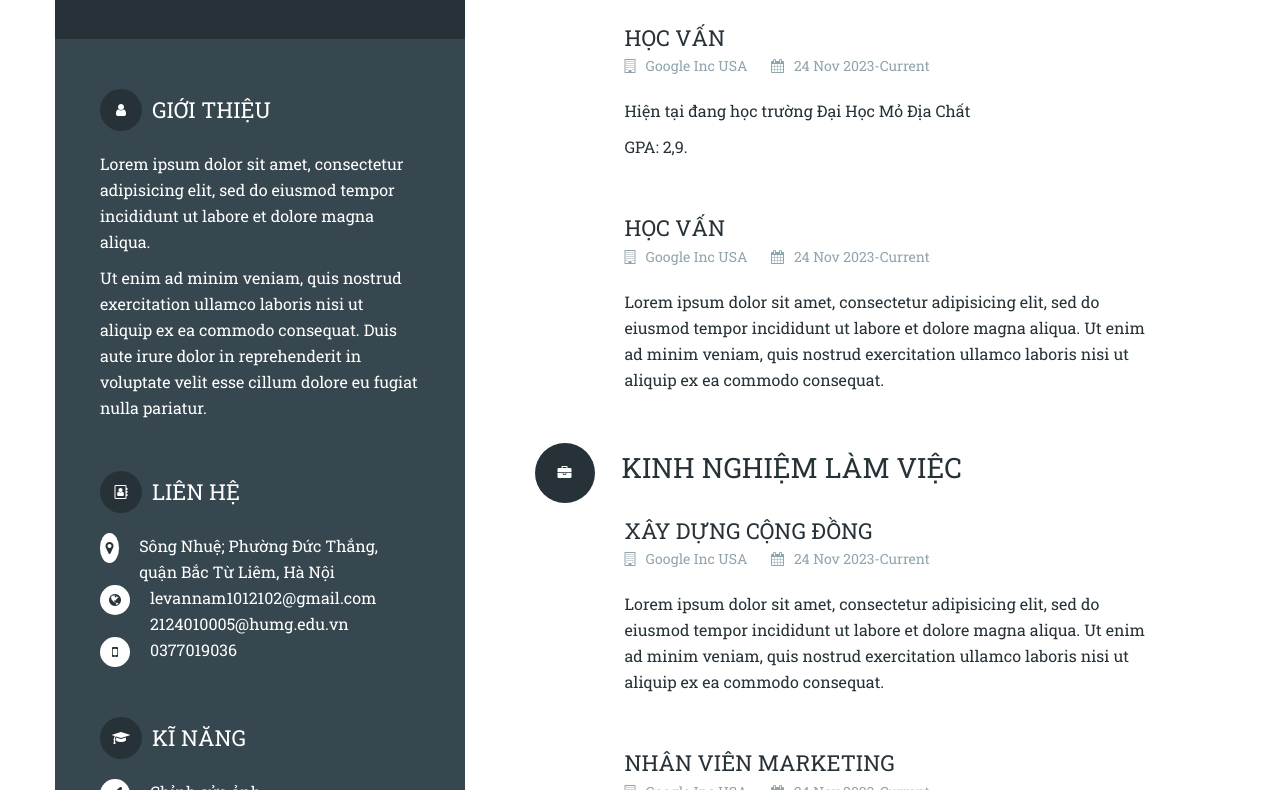
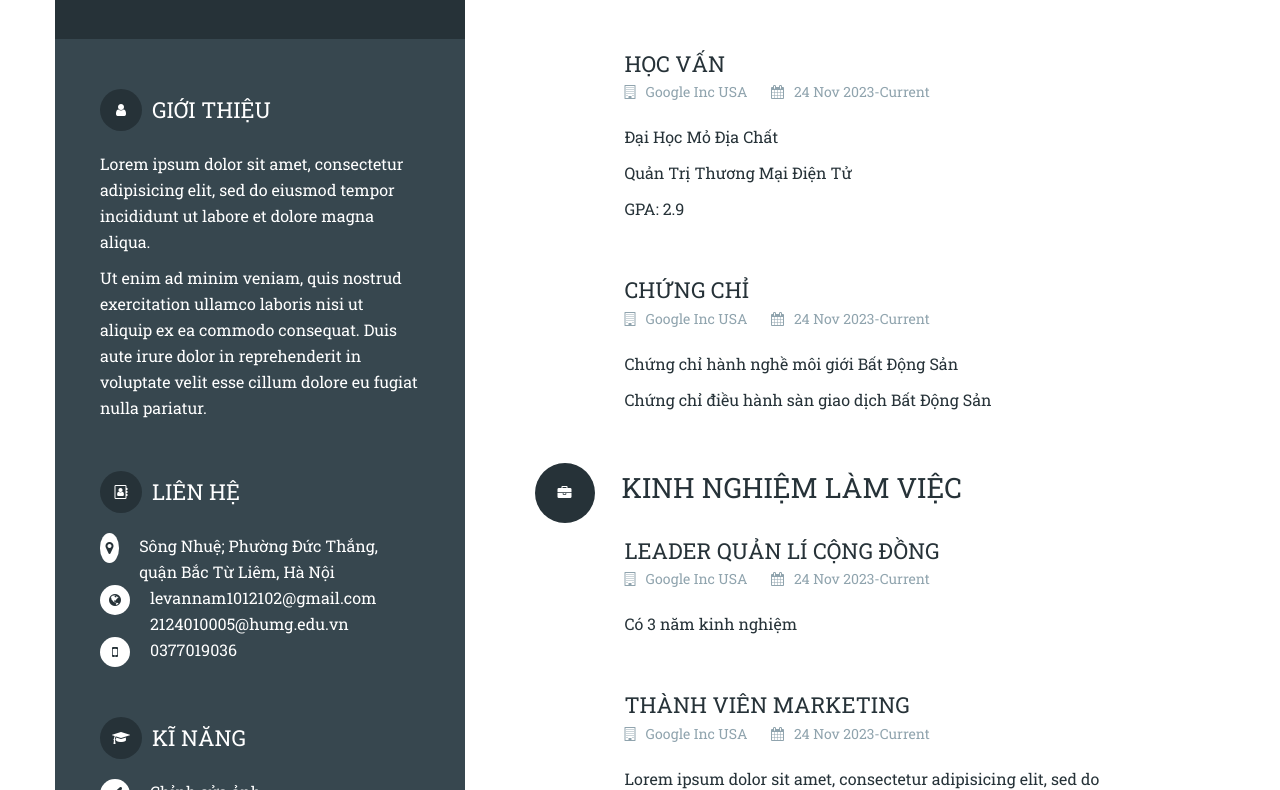
Before and after one commit to levannam1012102/levannam1012102.github.io, a plain HTML site: page index.html in a window 1280 px wide. Shown: the part 353-1143 px from the top of the page. Drawn offline with Linux system fonts and the light colour scheme.

Commit message:
chỉnh sửa các thông tin kĩ năng làm việc

```diff
--- a/index.html
+++ b/index.html
@@ -116,7 +116,7 @@
 							<span><i class="fa fa-calendar"></i>24 Nov 2023-Current</span>
 						</div>
 						<div class="module__content">
-							<p>Lorem ipsum dolor sit amet, consectetur adipisicing elit, sed do eiusmod tempor incididunt ut labore et dolore magna aliqua. Ut enim ad minim veniam, quis nostrud exercitation ullamco laboris nisi ut aliquip ex ea commodo consequat.</p>
+							<p>Áp dụng những kiến thức và sự hiểu biết học được ở trường cùng với sự nỗ lực tiếp thu, học hỏi để cải thiện bản thân và phấn đấu trở thành một nhân viên chuyên nghiệp, mang đến nhiều giá trị cho khách hàng, công ty. Từ đó góp một phần nhỏ giúp Công ty đạt được nhiều thành công và phát triển mạnh mẽ hơn.</p>
 						</div>
 					</div><!-- End .module #4 -->
 
@@ -127,19 +127,22 @@
 							<span><i class="fa fa-calendar"></i>24 Nov 2023-Current</span>
 						</div>
 						<div class="module__content">
-							<p>Hiện tại đang học trường Đại Học Mỏ Địa Chất</p>
-							<p>GPA: 2,9.</p>
+							<p> Đại Học Mỏ Địa Chất</p>
+							<p> Quản Trị Thương Mại Điện Tử </p>
+							<p>GPA: 2.9 </p>
+
 						</div>
 					</div><!-- End .module #5 -->
 
 					<div class="module">
-						<h3 class="module__title">Học vấn</h3>
+						<h3 class="module__title">Chứng Chỉ</h3>
 						<div class="module__meta">
 							<span><i class="fa fa-building-o"></i>Google Inc USA</span>
 							<span><i class="fa fa-calendar"></i>24 Nov 2023-Current</span>
 						</div>
 						<div class="module__content">
-							<p>Lorem ipsum dolor sit amet, consectetur adipisicing elit, sed do eiusmod tempor incididunt ut labore et dolore magna aliqua. Ut enim ad minim veniam, quis nostrud exercitation ullamco laboris nisi ut aliquip ex ea commodo consequat.</p>
+							<p> Chứng chỉ hành nghề môi giới Bất Động Sản</p>
+							<p> Chứng chỉ điều hành sàn giao dịch Bất Động Sản </p>
 						</div>
 					</div><!-- End .module #6 -->
 				</div><!-- End .section__content -->
@@ -152,18 +155,18 @@
 				</h2>
 				<div class="section__content">
 					<div class="module">
-						<h3 class="module__title">Xây dựng cộng đồng</h3>
+						<h3 class="module__title">Leader Quản lí cộng đồng </h3>
 						<div class="module__meta">
 							<span><i class="fa fa-building-o"></i>Google Inc USA</span>
 							<span><i class="fa fa-calendar"></i>24 Nov 2023-Current</span>
 						</div>
 						<div class="module__content">
-							<p>Lorem ipsum dolor sit amet, consectetur adipisicing elit, sed do eiusmod tempor incididunt ut labore et dolore magna aliqua. Ut enim ad minim veniam, quis nostrud exercitation ullamco laboris nisi ut aliquip ex ea commodo consequat.</p>
+							<p>Có 3 năm kinh nghiệm </p>
 						</div>
 					</div><!-- End .module #7 -->
 
 					<div class="module">
-						<h3 class="module__title">Nhân viên Marketing</h3>
+						<h3 class="module__title"> Thành viên Marketing</h3>
 						<div class="module__meta">
 							<span><i class="fa fa-building-o"></i>Google Inc USA</span>
 							<span><i class="fa fa-calendar"></i>24 Nov 2023-Current</span>
```
